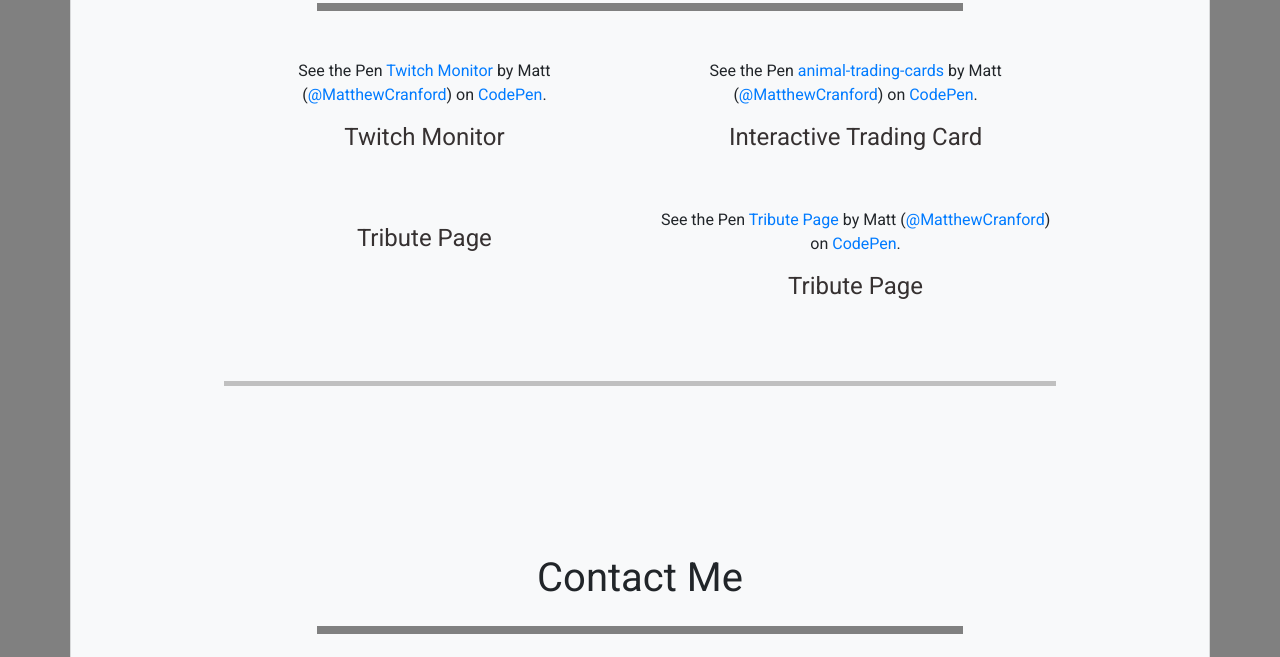
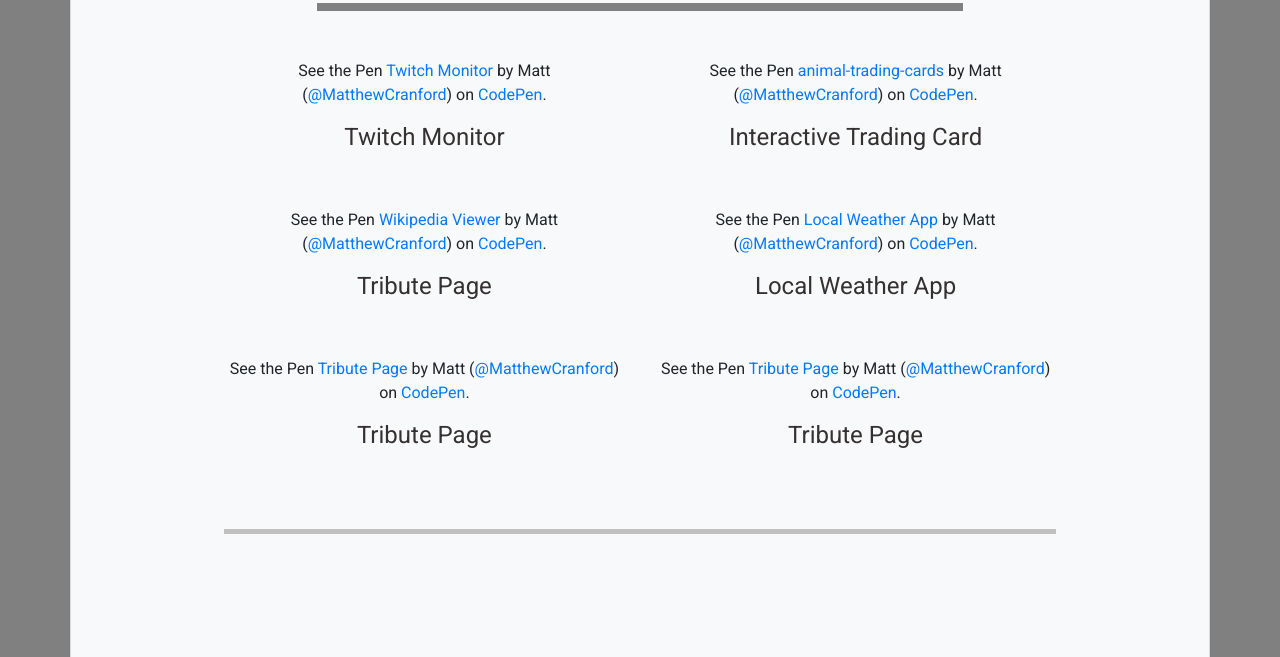
Before and after one commit to MatthewCranford/personal-portfolio, a plain HTML site: page index.html in a window 1280 px wide. Shown: the part 527-1184 px from the top of the page. Drawn offline with nearby package versions, Linux system fonts and the light colour scheme; a script that the page names is missing.

Commit message:
Add projects

```diff
--- a/index.html
+++ b/index.html
@@ -76,30 +76,33 @@
               <!-- project 1 -->
               <div class="col-sm-12 col-lg-6 text-center my-4 project">
                 <p data-height="400" data-theme-id="0" data-slug-hash="aEqXjK" data-default-tab="result" data-user="MatthewCranford" data-embed-version="2" data-pen-title="Twitch Monitor" class="codepen">See the Pen <a href="https://codepen.io/MatthewCranford/pen/aEqXjK/">Twitch Monitor</a> by Matt (<a href="https://codepen.io/MatthewCranford">@MatthewCranford</a>) on <a href="https://codepen.io">CodePen</a>.</p>
-
                 <a class="project-link" href="https://codepen.io/MatthewCranford/full/dJpxGR/" target="_blank"><h4 class="project-title">Twitch Monitor</h4></a>
-
               </div>
               <!-- project 2 -->
               <div class="col-sm-12 col-lg-6 text-center my-4 project">
                 <p data-height="400" data-theme-id="0" data-slug-hash="XVxKPp" data-default-tab="result" data-user="MatthewCranford" data-embed-version="2" data-pen-title="animal-trading-cards" class="codepen">See the Pen <a href="https://codepen.io/MatthewCranford/pen/XVxKPp/">animal-trading-cards</a> by Matt (<a href="https://codepen.io/MatthewCranford">@MatthewCranford</a>) on <a href="https://codepen.io">CodePen</a>.</p>
-
                 <a class="project-link" href="https://codepen.io/MatthewCranford/full/dZxOOr/" target="_blank"><h4 class="project-title">Interactive Trading Card</h4></a>
-
               </div>
-
+              <!-- project 3 -->
               <div class="col-sm-12 col-lg-6 text-center my-4 project">
-
+                <p data-height="400" data-theme-id="0" data-slug-hash="jYaWRB" data-default-tab="result" data-user="MatthewCranford" data-embed-version="2" data-pen-title="Wikipedia Viewer" class="codepen">See the Pen <a href="https://codepen.io/MatthewCranford/pen/jYaWRB/">Wikipedia Viewer</a> by Matt (<a href="https://codepen.io/MatthewCranford">@MatthewCranford</a>) on <a href="https://codepen.io">CodePen</a>.</p>
 
                 <a class="project-link" href="https://codepen.io/MatthewCranford/full/dZxOOr/" target="_blank"><h4 class="project-title">Tribute Page</h4></a>
-
               </div>
-
+              <!-- project 4 -->
+              <div class="col-sm-12 col-lg-6 text-center my-4 project">
+                <p data-height="265" data-theme-id="0" data-slug-hash="JMyZeX" data-default-tab="result" data-user="MatthewCranford" data-embed-version="2" data-pen-title="Local Weather App" class="codepen">See the Pen <a href="https://codepen.io/MatthewCranford/pen/JMyZeX/">Local Weather App</a> by Matt (<a href="https://codepen.io/MatthewCranford">@MatthewCranford</a>) on <a href="https://codepen.io">CodePen</a>.</p>
+                <a class="project-link" href="https://codepen.io/MatthewCranford/full/dZxOOr/" target="_blank"><h4 class="project-title">Local Weather App</h4></a>
+              </div>
+              <!-- project 5 -->
               <div class="col-sm-12 col-lg-6 text-center my-4 project">
                 <p data-height="400" data-theme-id="0" data-slug-hash="dZxOOr" data-default-tab="result" data-user="MatthewCranford" data-embed-version="2" data-pen-title="Tribute Page" class="codepen">See the Pen <a href="https://codepen.io/MatthewCranford/pen/dZxOOr/">Tribute Page</a> by Matt (<a href="https://codepen.io/MatthewCranford">@MatthewCranford</a>) on <a href="https://codepen.io">CodePen</a>.</p>
-
                 <a class="project-link" href="https://codepen.io/MatthewCranford/full/dZxOOr/" target="_blank"><h4 class="project-title">Tribute Page</h4></a>
-
+              </div>
+              <!-- project 6 -->
+              <div class="col-sm-12 col-lg-6 text-center my-4 project">
+                <p data-height="400" data-theme-id="0" data-slug-hash="dZxOOr" data-default-tab="result" data-user="MatthewCranford" data-embed-version="2" data-pen-title="Tribute Page" class="codepen">See the Pen <a href="https://codepen.io/MatthewCranford/pen/dZxOOr/">Tribute Page</a> by Matt (<a href="https://codepen.io/MatthewCranford">@MatthewCranford</a>) on <a href="https://codepen.io">CodePen</a>.</p>
+                <a class="project-link" href="https://codepen.io/MatthewCranford/full/dZxOOr/" target="_blank"><h4 class="project-title">Tribute Page</h4></a>
               </div>
             </div>
             <hr class="my-5" id="portfolio-end-hr">
```
